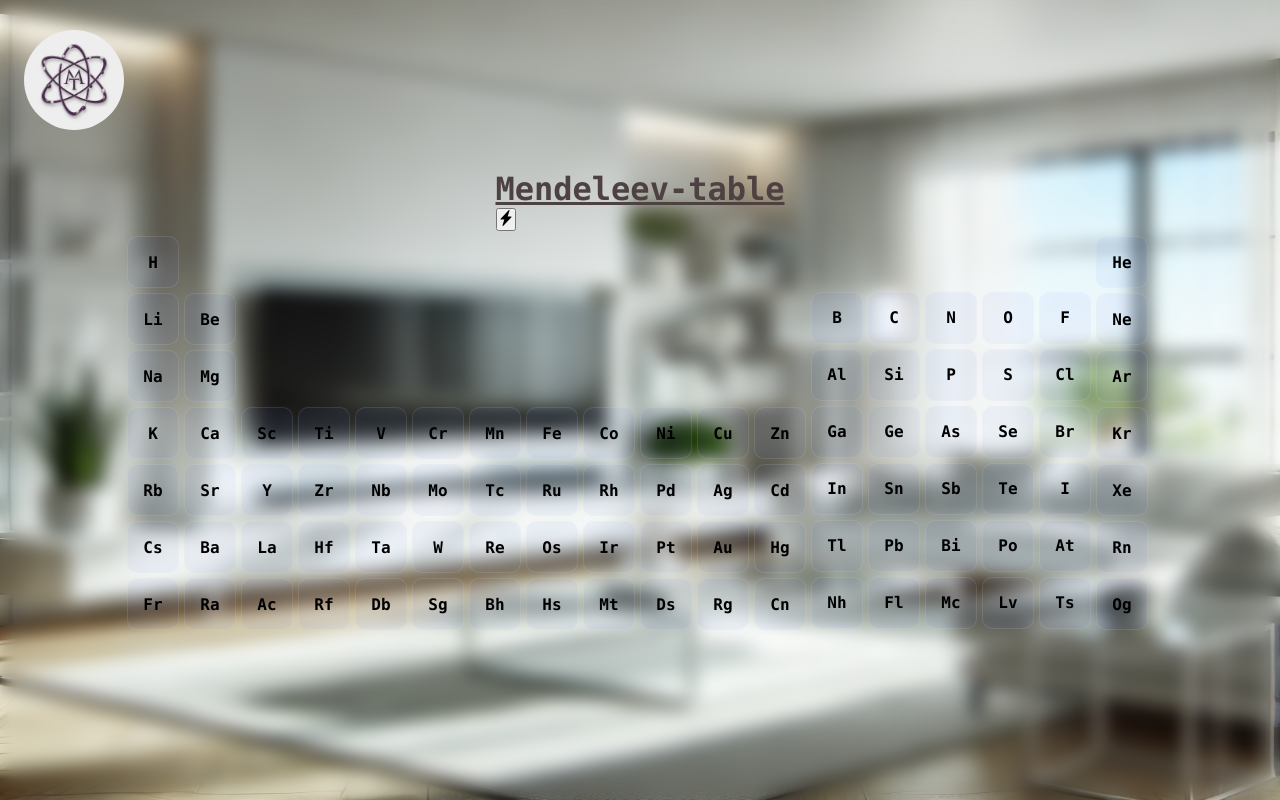
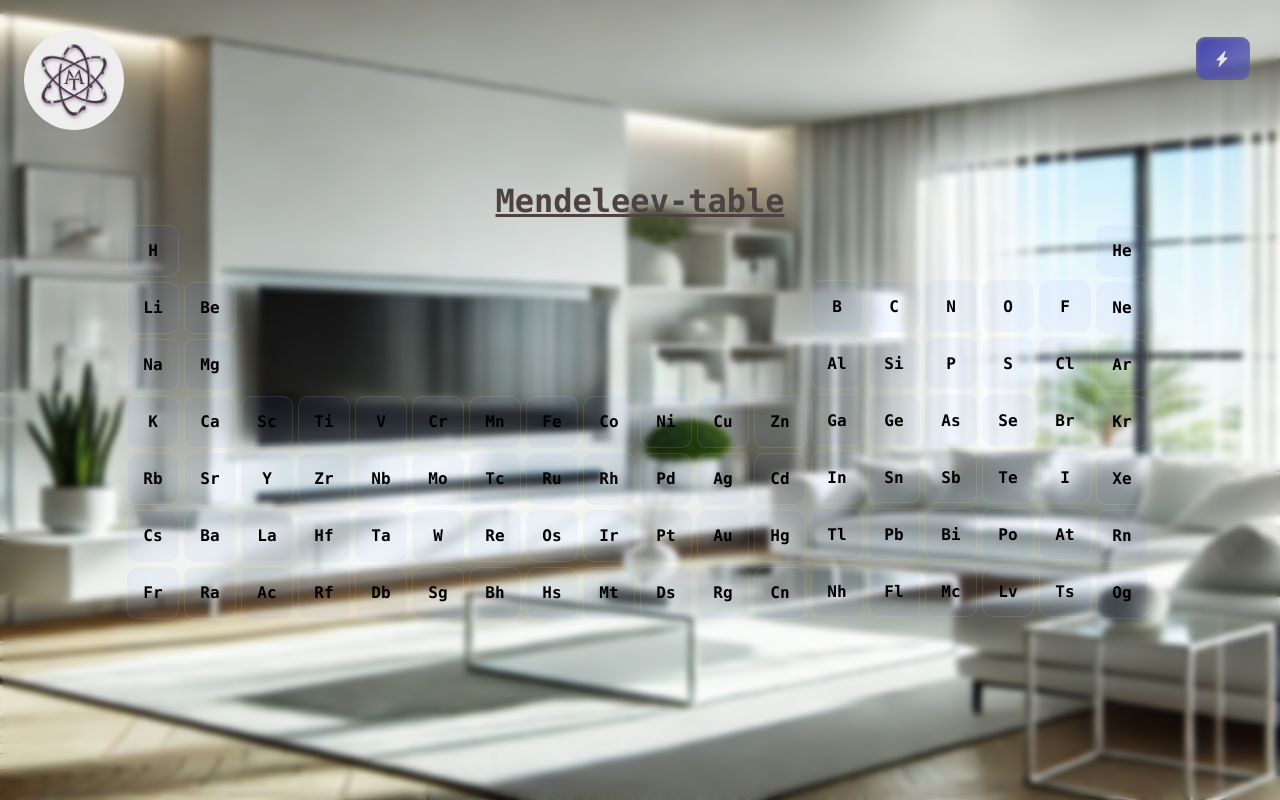
Before and after one commit to BikramMondal5/Glassmorphism-periodic-table, a plain HTML site: page index.html in a window 1280 px wide. Drawn offline with Linux system fonts and the light colour scheme.

Commit message:
Update styles.css

```diff
--- a/styles.css
+++ b/styles.css
@@ -16,10 +16,69 @@
     background-attachment: fixed;
     background-repeat: no-repeat;
     color: #E0E0E0;
-    backdrop-filter: blur(9px);
+    backdrop-filter: blur(3px);
 
 
 }
+
+.button {
+    --bezier: cubic-bezier(0.22, 0.61, 0.36, 1);
+    --edge-light: hsla(0, 0%, 50%, 0.8);
+    --text-light: rgba(255, 255, 255, 0.4);
+    --back-color: 240, 40%;
+    position: absolute;
+    right: 30px;
+    top: 37px;
+    cursor: pointer;
+    padding: 0.7em 1em;
+    border-radius: 0.5em;
+    min-height: 2.4em;
+    min-width: 3em;
+    display: flex;
+    align-items: center;
+    gap: 0.5em;
+
+    font-size: 18px;
+    letter-spacing: 0.05em;
+    line-height: 1;
+    font-weight: bold;
+
+    background: linear-gradient(
+      140deg,
+      hsla(var(--back-color), 50%, 1) min(2em, 20%),
+      hsla(var(--back-color), 50%, 0.6) min(8em, 100%)
+    );
+    color: hsla(0, 0%, 90%);
+    border: 0;
+    box-shadow: inset 0.4px 1px 4px var(--edge-light);
+
+    transition: all 0.1s var(--bezier);
+}
+
+.button:hover {
+    --edge-light: hsla(0, 0%, 50%, 1);
+    text-shadow: 0px 0px 10px var(--text-light);
+    box-shadow: inset 0.4px 1px 4px var(--edge-light),
+      2px 4px 8px hsla(0, 0%, 0%, 0.295);
+    transform: scale(1.1);
+}
+
+.button:active {
+    --text-light: rgba(255, 255, 255, 1);
+
+    background: linear-gradient(
+      140deg,
+      hsla(var(--back-color), 50%, 1) min(2em, 20%),
+      hsla(var(--back-color), 50%, 0.6) min(8em, 100%)
+    );
+    box-shadow: inset 0.4px 1px 8px var(--edge-light),
+      0px 0px 8px hsla(var(--back-color), 50%, 0.6);
+    text-shadow: 0px 0px 20px var(--text-light);
+    color: hsla(0, 0%, 100%, 1);
+    letter-spacing: 0.1em;
+    transform: scale(1);
+}
+
 
 .main-container {
     display: flex;
@@ -92,7 +151,6 @@
     width: 50px;
     border-radius: 10px;
     background-color: rgba(56,109,241,0.05);
-    /* backdrop-filter: blur(10px); */
     border: 1px solid rgba(255,255,255,0.1);
     display: flex;
     justify-content: center;
@@ -123,7 +181,6 @@
     width: 50px;
     border-radius: 10px;
     background-color: rgba(56,109,241,0.05);
-    /* backdrop-filter: blur(10px); */
     border: 1px solid rgba(255,255,255,0.1);
     display: flex;
     justify-content: center;
@@ -144,7 +201,6 @@
 #metalloid {
     color: black;
     background-color: rgba(56,109,241,0.05);
-    /* backdrop-filter: blur(10px); */
     font-weight: bolder;
     border: 1px solid rgba(255,255,255,0.1);
 }
@@ -156,7 +212,6 @@
 
 #partificial {
     background-color: rgba(56,109,241,0.05);
-    /* backdrop-filter: blur(10px); */
     border: 1px solid rgba(255,255,255,0.1);
     color: black;
     font-weight: bolder;
@@ -164,7 +219,6 @@
 
 #inert {
     background-color: rgba(56,109,241,0.05);
-    /* backdrop-filter: blur(10px); */
     border: 1px solid rgba(255,255,255,0.1);
     color: black;
     font-weight: bolder;
```
